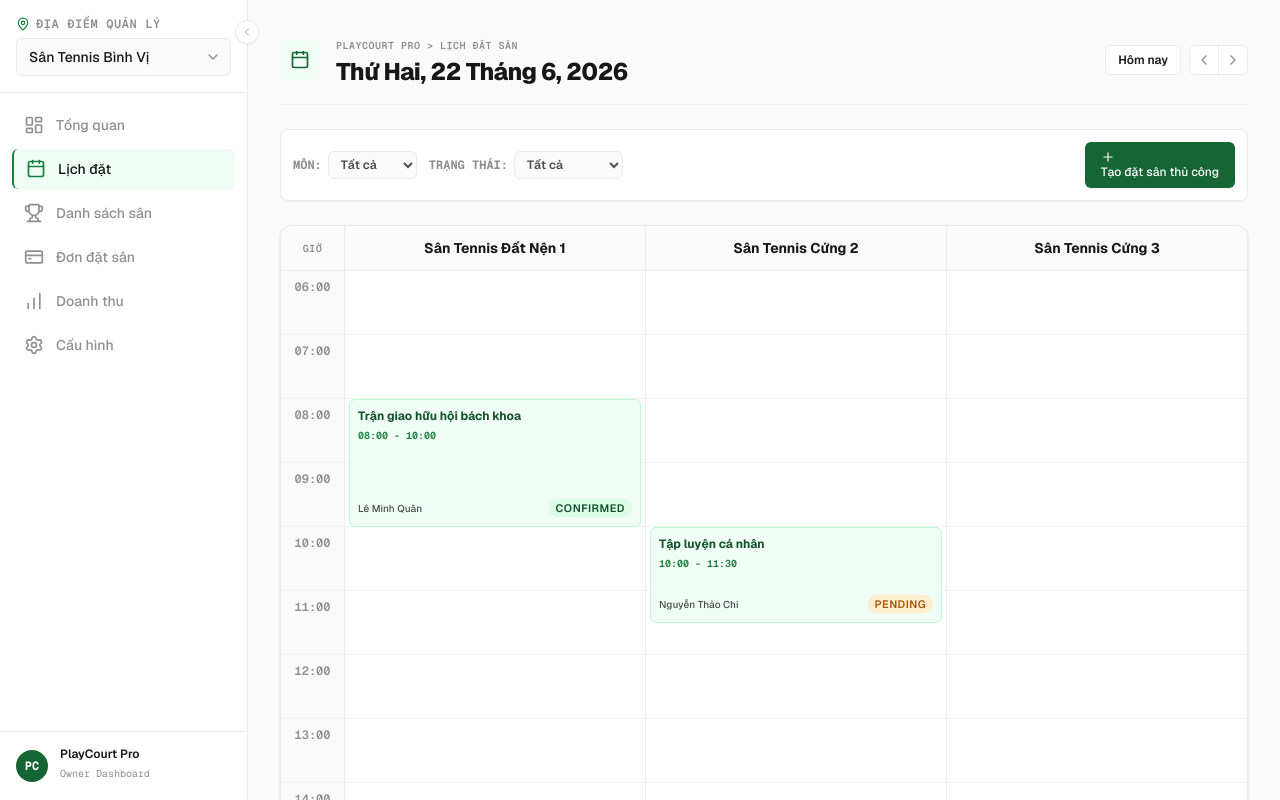
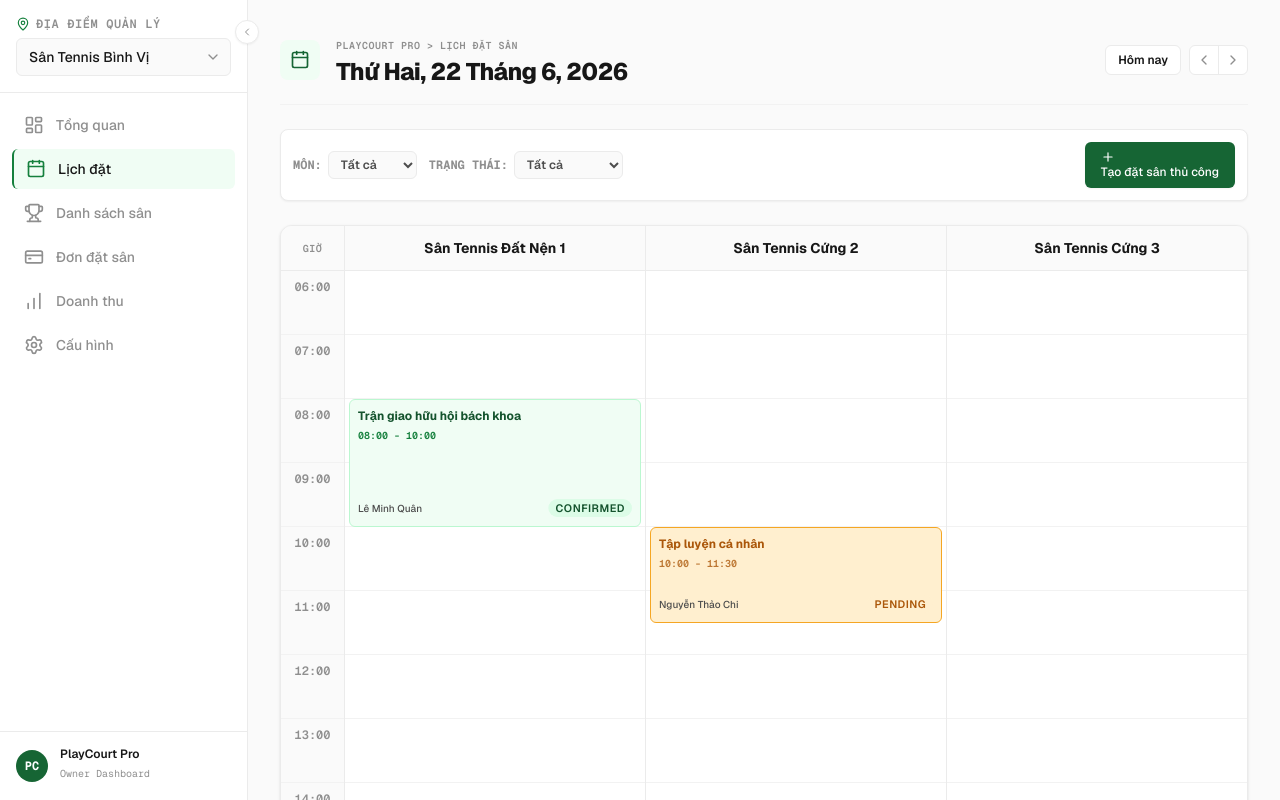
Before and after one commit to Wykowjbu/PlayCount_FE, a Next.js app: page /owner/calendar in a window 1280 px wide. Built offline with nearby package versions, Linux system fonts and the light colour scheme.

Commit message:
feat: fix owner dashboard SVG syntax, calendar imports and styling

```diff
--- a/src/app/owner/calendar/page.tsx
+++ b/src/app/owner/calendar/page.tsx
@@ -11,19 +11,21 @@ import {
   User,
   Phone,
   Compass,
-  AlertTriangle
+  AlertTriangle,
+  Clock
 } from "lucide-react";
+import * as Tooltip from "@radix-ui/react-tooltip";
 import { ResourceCalendar, BookingEvent, Court } from "@/components/owner/resource-calendar";
 import { Button } from "@/components/playcourt/button";
 import { Input } from "@/components/playcourt/input";
 
-const mockCourts: Court[] = [
+const mockCourts = [
   { id: "court-1", name: "Sân Tennis Đất Nện 1" },
   { id: "court-2", name: "Sân Tennis Cứng 2" },
   { id: "court-3", name: "Sân Tennis Cứng 3" },
 ];
 
-const initialBookings: BookingEvent[] = [
+const initialBookings = [
   {
     id: "booking-101",
     courtId: "court-1",
@@ -73,6 +75,27 @@ const initialBookings: BookingEvent[] = [
     price: 360000,
   },
 ];
+
+function QuickTooltip({ children, content }) {
+  return (
+    <Tooltip.Root>
+      <Tooltip.Trigger asChild>
+        {children}
+      </Tooltip.Trigger>
+      <Tooltip.Portal>
+        <Tooltip.Content
+          side="top"
+          align="center"
+          sideOffset={4}
+          className="z-50 rounded-md bg-[var(--pc-ink)] px-2.5 py-1.5 text-xs font-mono text-[var(--pc-canvas)] shadow-[0_2px_2px_rgba(0,0,0,0.04),0_8px_16px_-4px_rgba(0,0,0,0.08)] animate-in fade-in zoom-in-95 duration-150 select-none"
+        >
+          {content}
+          <Tooltip.Arrow className="fill-[var(--pc-ink)]" />
+        </Tooltip.Content>
+      </Tooltip.Portal>
+    </Tooltip.Root>
+  );
+}
 
 export default function OwnerCalendarPage() {
   const [selectedDate, setSelectedDate] = useState(new Date());
@@ -190,6 +213,7 @@ export default function OwnerCalendarPage() {
   };
 
   return (
+    <Tooltip.Provider>
       <div className="flex h-screen relative overflow-hidden bg-[var(--pc-canvas)]">
 
         {/* Main Calendar Body */}
@@ -220,6 +244,7 @@ export default function OwnerCalendarPage() {
                 Hôm nay
               </button>
               <div className="flex items-center border border-[var(--pc-hairline)] bg-white rounded-md overflow-hidden">
+                <QuickTooltip content="Ngày trước">
                   <button
                     onClick={handlePrevDay}
                     className="p-1.5 text-[var(--pc-mute)] hover:text-[var(--pc-ink)] hover:bg-[var(--pc-hairline-soft)] cursor-pointer"
@@ -227,6 +252,8 @@ export default function OwnerCalendarPage() {
                   >
                     <ChevronLeft className="h-4 w-4" />
                   </button>
+                </QuickTooltip>
+                <QuickTooltip content="Ngày tiếp theo">
                   <button
                     onClick={handleNextDay}
                     className="p-1.5 text-[var(--pc-mute)] hover:text-[var(--pc-ink)] hover:bg-[var(--pc-hairline-soft)] border-l border-[var(--pc-hairline)] cursor-pointer"
@@ -234,6 +261,7 @@ export default function OwnerCalendarPage() {
                   >
                     <ChevronRight className="h-4 w-4" />
                   </button>
+                </QuickTooltip>
               </div>
             </div>
           </div>
@@ -307,12 +335,15 @@ export default function OwnerCalendarPage() {
                     Chi tiết đơn đặt sân
                   </h2>
                 </div>
+                <QuickTooltip content="Đóng chi tiết">
                   <button
                     onClick={() => setActiveBooking(null)}
                     className="p-1 rounded-full hover:bg-[var(--pc-hairline-soft)] text-[var(--pc-mute)] hover:text-[var(--pc-ink)] cursor-pointer"
+                    aria-label="Đóng chi tiết"
                   >
                     <X className="h-5 w-5" />
                   </button>
+                </QuickTooltip>
               </div>
 
               {/* Panel Content */}
@@ -326,11 +357,11 @@ export default function OwnerCalendarPage() {
                   <div className="flex items-center justify-between border-t border-[var(--pc-hairline-soft)] pt-3 mt-1">
                     <span className="text-xs font-semibold text-[var(--pc-mute)]">Trạng thái:</span>
                     <div className="scale-95 origin-right">
-                    <span className={`inline-flex items-center px-2 py-0.5 rounded-full text-xs font-semibold uppercase tracking-wider ${
+                      <span className={"inline-flex items-center px-2 py-0.5 rounded-full text-xs font-semibold uppercase tracking-wider " + (
                         activeBooking.status === "confirmed" ? "bg-[var(--pc-green-100)] text-[var(--pc-green-900)]" :
                         activeBooking.status === "pending" ? "bg-[var(--pc-warning-soft)] text-[var(--pc-warning-deep)]" :
                         "bg-red-100 text-red-800"
-                    }`}>
+                      )}>
                         {activeBooking.status}
                       </span>
                     </div>
@@ -530,5 +561,6 @@ export default function OwnerCalendarPage() {
         )}
 
       </div>
+    </Tooltip.Provider>
   );
 }
--- a/src/components/owner/resource-calendar.tsx
+++ b/src/components/owner/resource-calendar.tsx
@@ -41,12 +41,14 @@ export function ResourceCalendar({
   const hours = Array.from({ length: endHour - startHour + 1 }, (_, i) => startHour + i);
   const hourHeight = 64; // height in pixels
 
-  const formatHour = (hour: number) => {
-    return `${hour.toString().padStart(2, '0')}:00`;
+  const formatHour = (hour) => {
+    return hour.toString().padStart(2, '0') + ":00";
   };
 
-  const parseTimeToMinutes = (timeStr: string): number => {
-    const [h, m] = timeStr.split(':').map(Number);
+  const parseTimeToMinutes = (timeStr) => {
+    const parts = timeStr.split(':');
+    const h = parseInt(parts[0], 10);
+    const m = parseInt(parts[1], 10);
     return h * 60 + m;
   };
 
@@ -78,7 +80,7 @@ export function ResourceCalendar({
           {hours.map((hour) => (
             <div
               key={hour}
-              style={{ height: `${hourHeight}px` }}
+              style={{ height: hourHeight + "px" }}
               className="flex items-start justify-center pt-2 font-mono text-xs font-semibold text-[var(--pc-mute)] border-b border-[var(--pc-hairline-soft)] last:border-b-0"
             >
               {formatHour(hour)}
@@ -96,7 +98,7 @@ export function ResourceCalendar({
               <div
                 key={court.id}
                 className="flex-1 relative border-r border-[var(--pc-hairline)] last:border-r-0 h-full"
-                style={{ minHeight: `${hours.length * hourHeight}px` }}
+                style={{ minHeight: (hours.length * hourHeight) + "px" }}
               >
                 {/* Background Grid Cells for clicking */}
                 {hours.map((hour, idx) => {
@@ -106,7 +108,7 @@ export function ResourceCalendar({
                       key={hour}
                       data-testid="grid-cell"
                       onClick={() => onSlotClick?.(court.id, timeSlot)}
-                      style={{ height: `${hourHeight}px` }}
+                      style={{ height: hourHeight + "px" }}
                       className="border-b border-[var(--pc-hairline-soft)] hover:bg-[var(--pc-hairline-soft)] transition-colors cursor-pointer last:border-b-0"
                     />
                   );
@@ -114,12 +116,51 @@ export function ResourceCalendar({
 
                 {/* Booking Cards Overlay */}
                 {courtBookings.map((booking) => {
-                  const startMin = parseTimeToMinutes(booking.startTime);
-                  const endMin = parseTimeToMinutes(booking.endTime);
+                  const startMinRaw = parseTimeToMinutes(booking.startTime);
+                  const endMinRaw = parseTimeToMinutes(booking.endTime);
+
+                  // Clamp to grid boundaries (06:00 to 22:00)
+                  const startMin = Math.max(startMinutes, Math.min(endHour * 60, startMinRaw));
+                  const endMin = Math.max(startMinutes, Math.min(endHour * 60, endMinRaw));
+
+                  // Skip rendering if completely out of range or invalid duration
+                  if (startMin >= endMin) return null;
 
                   // Calculate absolute position
                   const top = ((startMin - startMinutes) / 60) * hourHeight;
                   const height = ((endMin - startMin) / 60) * hourHeight;
+
+                  let eventClasses = "";
+                  let titleClasses = "";
+                  let timeClasses = "";
+
+                  switch (booking.status) {
+                    case "confirmed":
+                    case "paid":
+                    case "verified":
+                      eventClasses = "border-[var(--pc-green-200)] bg-[var(--pc-green-50)] hover:border-[var(--pc-green-600)]";
+                      titleClasses = "text-[var(--pc-green-900)]";
+                      timeClasses = "text-[var(--pc-green-700)]";
+                      break;
+                    case "pending":
+                    case "needs action":
+                      eventClasses = "border-[var(--pc-warning)] bg-[var(--pc-warning-soft)] hover:border-[var(--pc-warning-deep)]";
+                      titleClasses = "text-[var(--pc-warning-deep)]";
+                      timeClasses = "text-[var(--pc-warning-deep)]/80";
+                      break;
+                    case "failed":
+                    case "rejected":
+                    case "cancelled":
+                      eventClasses = "border-dashed border-[var(--pc-mute)] bg-[var(--pc-hairline-soft)] hover:border-[var(--pc-ink)] opacity-75";
+                      titleClasses = "text-[var(--pc-mute)] line-through";
+                      timeClasses = "text-[var(--pc-mute)]";
+                      break;
+                    default:
+                      eventClasses = "border-[var(--pc-hairline)] bg-[var(--pc-canvas)] hover:border-[var(--pc-faint)]";
+                      titleClasses = "text-[var(--pc-ink)]";
+                      timeClasses = "text-[var(--pc-body)]";
+                      break;
+                  }
 
                   return (
                     <div
@@ -130,19 +171,19 @@ export function ResourceCalendar({
                       }}
                       style={{
                         position: 'absolute',
-                        top: `${top}px`,
-                        height: `${height}px`,
+                        top: top + "px",
+                        height: height + "px",
                         left: '4px',
                         right: '4px',
                         zIndex: 10,
                       }}
-                      className="group cursor-pointer select-none rounded-[6px] border border-[var(--pc-green-200)] bg-[var(--pc-green-50)] p-2 hover:border-[var(--pc-green-600)] hover:shadow-xs transition-all flex flex-col justify-between overflow-hidden"
+                      className={"group cursor-pointer select-none rounded-[6px] border p-2 hover:shadow-xs transition-all flex flex-col justify-between overflow-hidden " + eventClasses}
                     >
                       <div className="flex flex-col gap-1">
-                        <p className="text-xs font-bold text-[var(--pc-green-900)] truncate group-hover:text-[var(--pc-ink)] transition-colors">
+                        <p className={"text-xs font-bold truncate group-hover:text-[var(--pc-ink)] transition-colors " + titleClasses}>
                           {booking.title}
                         </p>
-                        <p className="text-[10px] text-[var(--pc-green-700)] font-semibold font-mono">
+                        <p className={"text-[10px] font-semibold font-mono " + timeClasses}>
                           {booking.startTime} - {booking.endTime}
                         </p>
                       </div>
```
Also changed, not shown: src/app/owner/dashboard/page.tsx (+17 -7 lines), 1 other file (tests, documents, lock files or other folders). Lines whose indentation alone changed are shown as unchanged.
